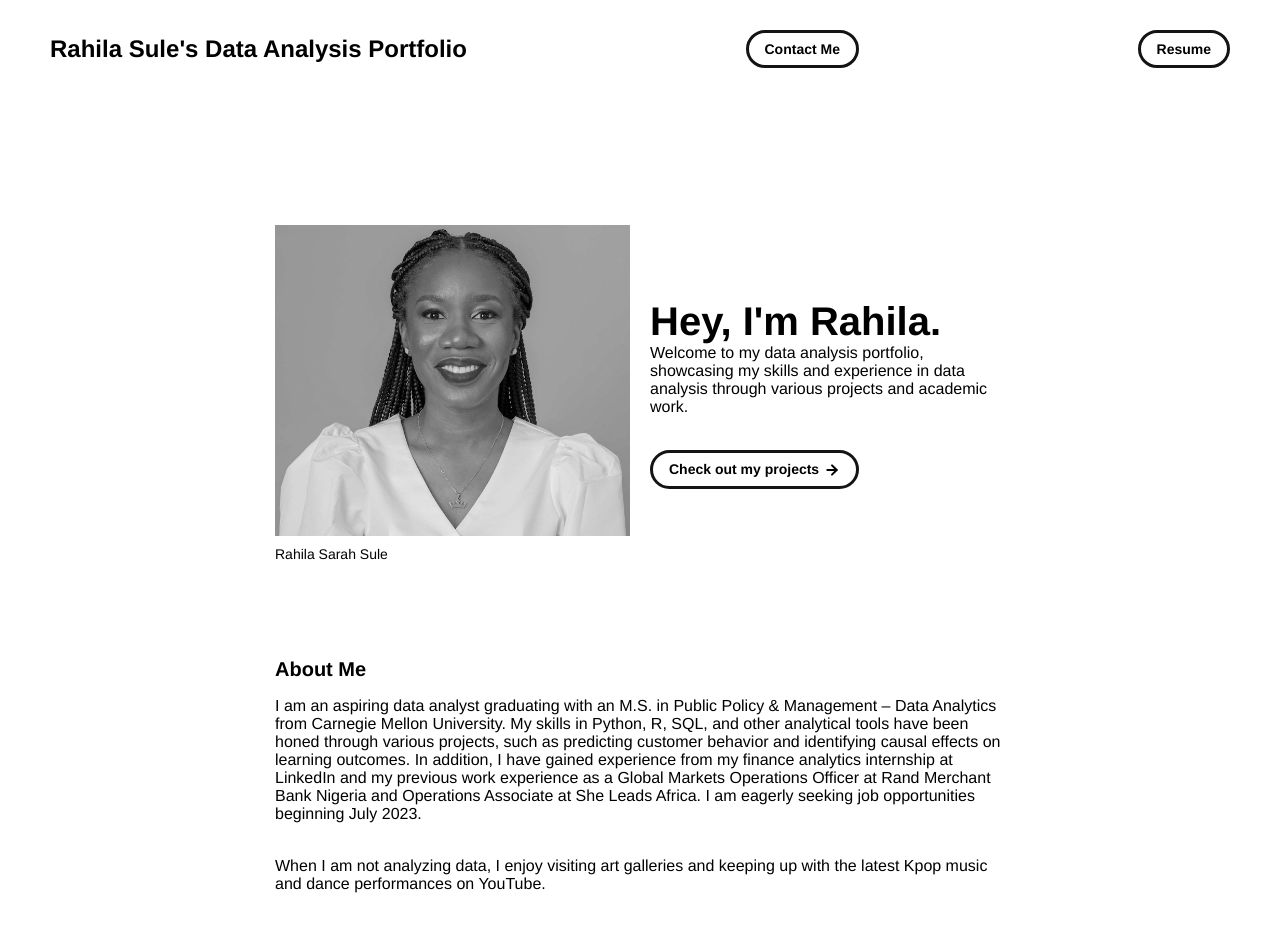
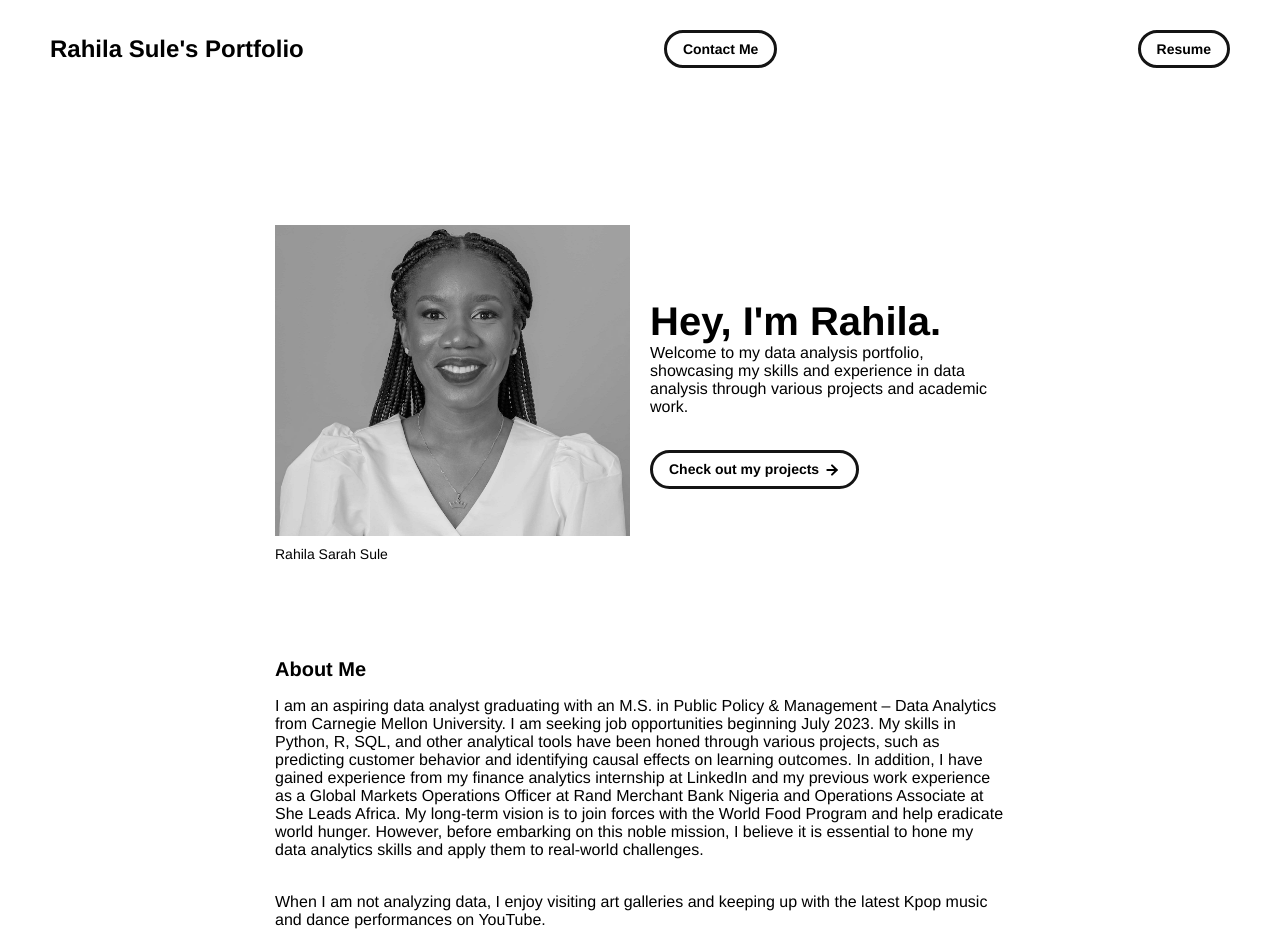
Before and after one commit to rssule/portfolio, a plain HTML site: page index.html in a window 1280 px wide. Shown: the top 952 px of the page. Drawn offline with Linux system fonts and the light colour scheme.

Commit message:
Update index.html

```diff
--- a/index.html
+++ b/index.html
@@ -29,7 +29,7 @@
     <div class="navbar">
       <a class="nav-title-link" href="./index.html">
         <!-- TODO - Change the "Portfolio Title" to whatever you want displayed in the top left -->
-        <span class="nav-title">Rahila Sule's Data Analysis Portfolio</span>
+        <span class="nav-title">Rahila Sule's Portfolio</span>
          <!-- TODO - Change the email after 'mailto:' to your email address for contact -->
         <a class="button" href="mailto:rsule@andrew.cmu.edu">
           <span class="button-text">Contact Me</span>
@@ -87,7 +87,7 @@
       <div id="about-section">
         <span class="subheader-text">About Me</span>
         <div class="about-section-content">
-          <div class="body-text">I am an aspiring data analyst graduating with an M.S. in Public Policy & Management – Data Analytics from Carnegie Mellon University. My skills in Python, R, SQL, and other analytical tools have been honed through various projects, such as predicting customer behavior and identifying causal effects on learning outcomes. In addition, I have gained experience from my finance analytics internship at LinkedIn and my previous work experience as a Global Markets Operations Officer at Rand Merchant Bank Nigeria and Operations Associate at She Leads Africa. I am eagerly seeking job opportunities beginning July 2023.</div>
+          <div class="body-text">I am an aspiring data analyst graduating with an M.S. in Public Policy & Management – Data Analytics from Carnegie Mellon University. I am seeking job opportunities beginning July 2023. My skills in Python, R, SQL, and other analytical tools have been honed through various projects, such as predicting customer behavior and identifying causal effects on learning outcomes. In addition, I have gained experience from my finance analytics internship at LinkedIn and my previous work experience as a Global Markets Operations Officer at Rand Merchant Bank Nigeria and Operations Associate at She Leads Africa. My long-term vision is to join forces with the World Food Program and help eradicate world hunger. However, before embarking on this noble mission, I believe it is essential to hone my data analytics skills and apply them to real-world challenges.</div>
           <div class="body-text">When I am not analyzing data, I enjoy visiting art galleries and keeping up with the latest Kpop music and dance performances on YouTube. </div>
         </div>
       </div>
```
